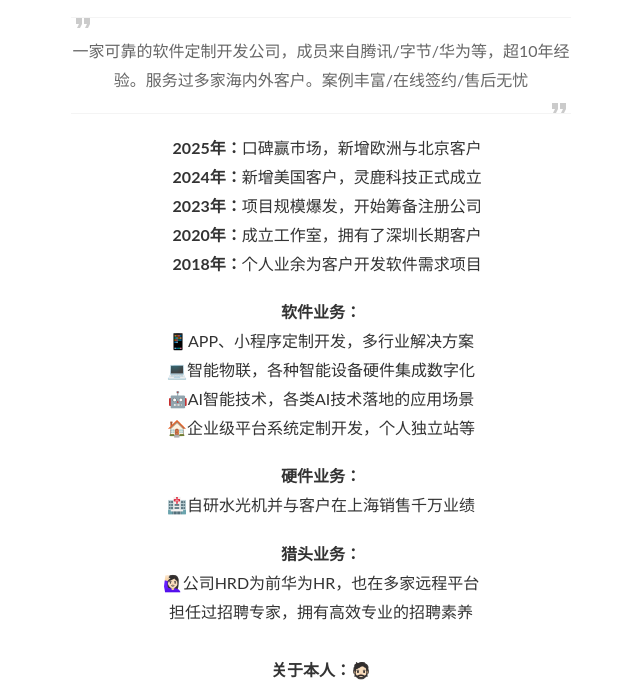
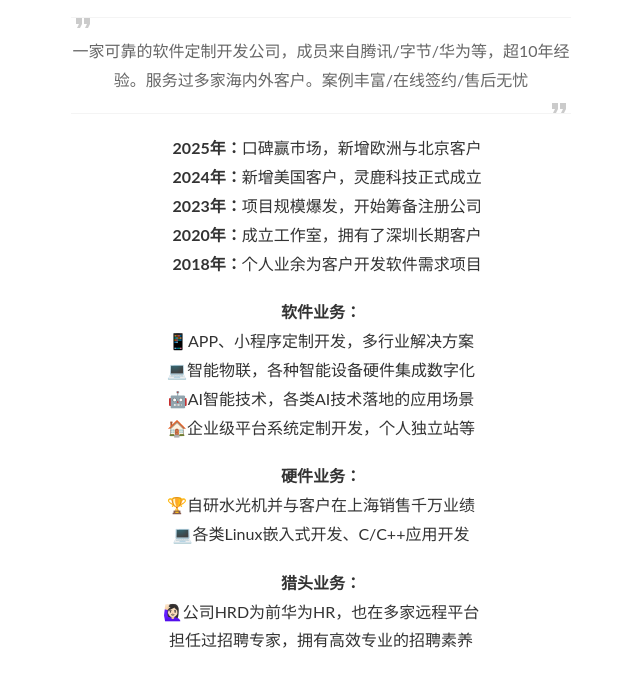
Before and after one commit to xianlinglu/xianlinglu.github.io, a website: page index.html in a window 1280 px wide. Shown: the part 127-809 px from the top of the page, without its empty margins (319-959 px from the left). Drawn offline with Linux system fonts and the light colour scheme.

Commit message:
Update index.html

```diff
--- a/index.html
+++ b/index.html
@@ -87,7 +87,8 @@
                 </div>
                 <div style="text-align: center;">
                     <h4>硬件业务：</h4>
-                    <div>🏥自研水光机并与客户在上海销售千万业绩</div>
+                    <div>🏆自研水光机并与客户在上海销售千万业绩</div>
+                    <div>💻各类Linux嵌入式开发、C/C++应用开发</div>
                     <div style="margin-bottom: 20px;"></div>
                 </div>
                 <div style="text-align: center;">
```
